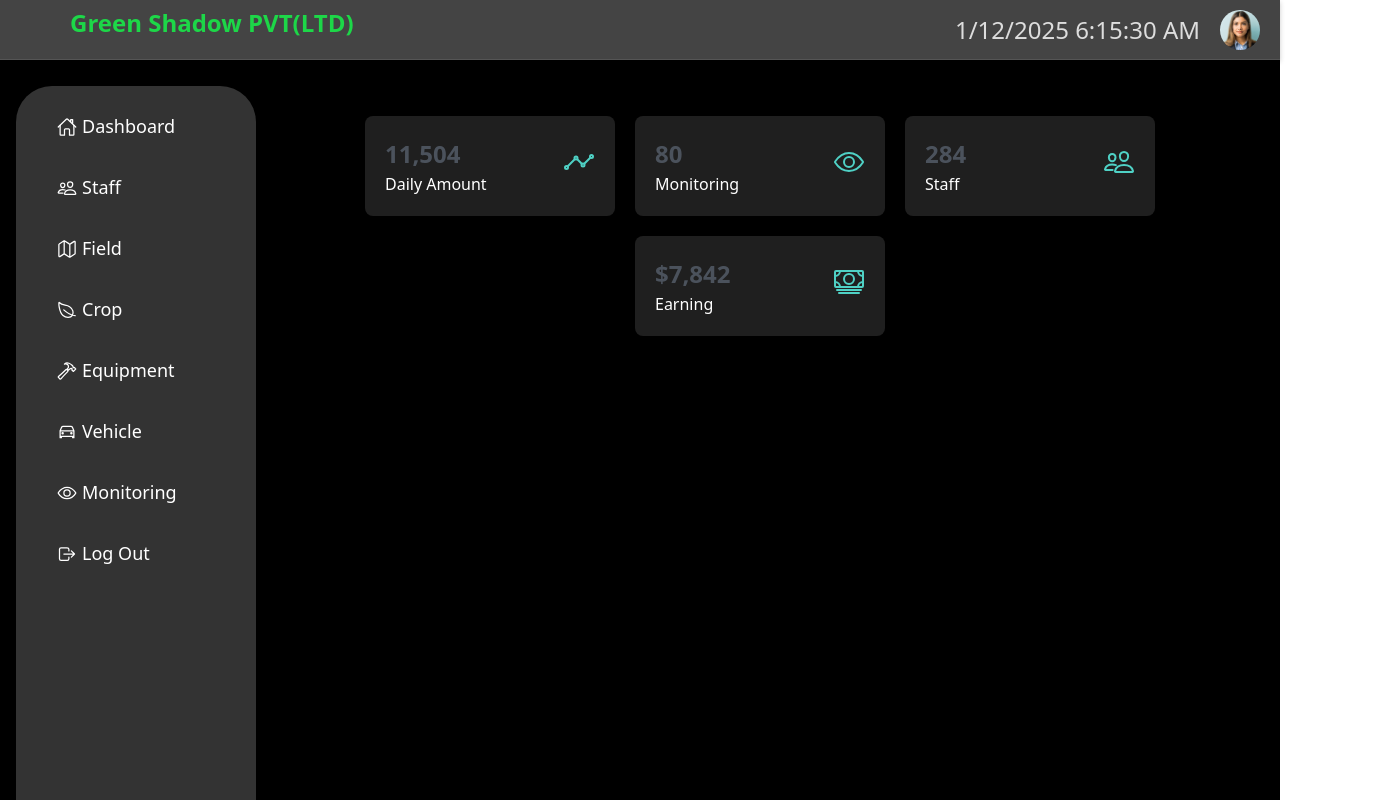
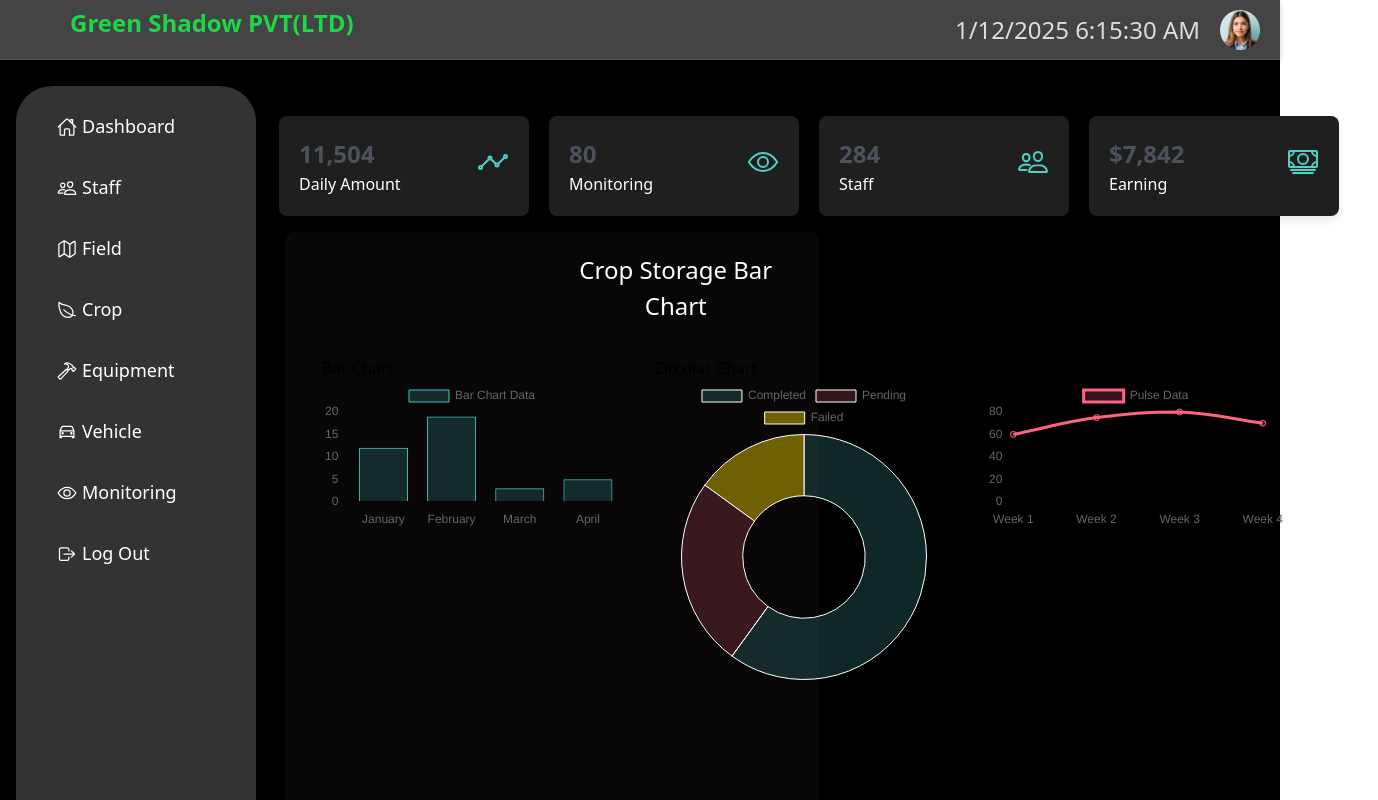
Before and after one commit to ApsaraWitharana/RAD-CW-Green-Shadow-Frontend, a React (Vite) app: page /dashboard in a window 1280 px wide. Shown: the top 800 px of the page, 1378 px wide, since content can reach past the window. Built offline with nearby package versions, Linux system fonts and the light colour scheme.

Commit message:
add- dashboard set barchart impl

```diff
--- /dev/null
+++ b/src/component/Barchart.tsx
@@ -0,0 +1,110 @@
+import  "react";
+import {Bar, Doughnut, Line} from "react-chartjs-2";
+
+import {
+    Chart as ChartJS,
+    BarElement,
+    CategoryScale,
+    LinearScale,
+    PointElement,
+    LineElement,
+    ArcElement,
+    Tooltip,
+    Legend,
+} from "chart.js";
+
+
+// Register necessary chart.js modules
+ChartJS.register(
+    BarElement,
+    CategoryScale,
+    LinearScale,
+    PointElement,
+    LineElement,
+    ArcElement,
+    Tooltip,
+    Legend
+);
+
+const CombinedCharts = () => {
+    // Data for Bar Chart
+    const barData = {
+        labels: ["January", "February", "March", "April"],
+        datasets: [
+            {
+                label: "Bar Chart Data",
+                data: [12, 19, 3, 5],
+                backgroundColor: "rgba(75, 192, 192, 0.2)",
+                borderColor: "rgba(75, 192, 192, 1)",
+                borderWidth: 1,
+            },
+        ],
+    };
+
+    // Data for Circular Chart (Doughnut Chart)
+    const circularData = {
+        labels: ["Completed", "Pending", "Failed"],
+        datasets: [
+            {
+                data: [60, 25, 15],
+                backgroundColor: ["#4BC0C033", "#FF638433", "#706004"],
+                borderWidth: 1,
+            },
+        ],
+    };
+
+    // Data for Pulse Chart (Line Chart)
+    const pulseData = {
+        labels: ["Week 1", "Week 2", "Week 3", "Week 4"],
+        datasets: [
+            {
+                label: "Pulse Data",
+                data: [60, 75, 80, 70],
+                borderColor: "rgba(255, 99, 132, 1)",
+                backgroundColor: "rgba(255, 99, 132, 0.2)",
+                tension: 0.4, // Smooth curve
+                fill: true,
+            },
+        ],
+    };
+
+    // Common options
+    const options = {
+        responsive: true,
+        plugins: {
+            legend: {
+                display: true,
+                position: "top",
+                margin:0
+            },
+        },
+        scales: {
+            y: {
+                beginAtZero: true,
+            },
+        },
+    };
+
+    return (
+        <div style={{ display: "grid", gridTemplateColumns: "1fr 1fr 1fr",  margin: 'auto'  }}>
+            {/* Bar Chart */}
+            <div className="md-5 p-4">
+                <h3>Bar Chart</h3>
+                <Bar data={barData} options={options} />
+            </div>
+
+            {/* Circular Chart */}
+            <div className="md-7 p-4">
+                <h3>Circular Chart</h3>
+                <Doughnut data={circularData} />
+            </div>
+            {/* Pulse Chart */}
+            <div className="md-7 p-4">
+                <h3>Pulse Chart</h3>
+                <Line data={pulseData} options={options} />
+            </div>
+        </div>
+    );
+};
+
+export default CombinedCharts;
--- a/src/pages/Dashboard.tsx
+++ b/src/pages/Dashboard.tsx
@@ -1,5 +1,7 @@
 import "../style/Dashboard.css"
 import { IonIcon } from "@ionic/react";
+import BarChart from "../component/Barchart.tsx";
+
 import {
     eyeOutline,
     peopleOutline,
@@ -50,6 +52,11 @@ export function Dashboard() {
                         </div>
                     </div>
                 </div>
+                {/* Bar Chart Section */}
+                <div className="chart-container mt-4 p-5">
+                    <h2>Crop Storage Bar Chart</h2>
+                    <BarChart />
+                </div>
             </main>
         </div>
     );
--- a/src/style/Dashboard.css
+++ b/src/style/Dashboard.css
@@ -62,3 +62,27 @@
     font-size: 2rem;
     color: #4fd1c5;
 }
+
+/*//bar-chart css*/
+.chart-container {
+
+    margin-left: 10px;
+    margin-right: 20px;
+    height: 900px;
+    width: 50%;
+    padding: 20px;
+    background: rgba(12, 9, 9, 0.67);
+    border-radius: 8px;
+    box-shadow: 0 2px 8px rgba(0, 0, 0, 0.1);
+}
+
+.chart-container h2 {
+    margin-bottom: 16px;
+    font-size: 1.5rem;
+    text-align: center;
+    align-items: center;
+    color: white;
+    margin-left: 50%;
+
+
+}
```
Also changed, not shown: package.json (+7 -5 lines), 1 other file (tests, documents, lock files or other folders).
